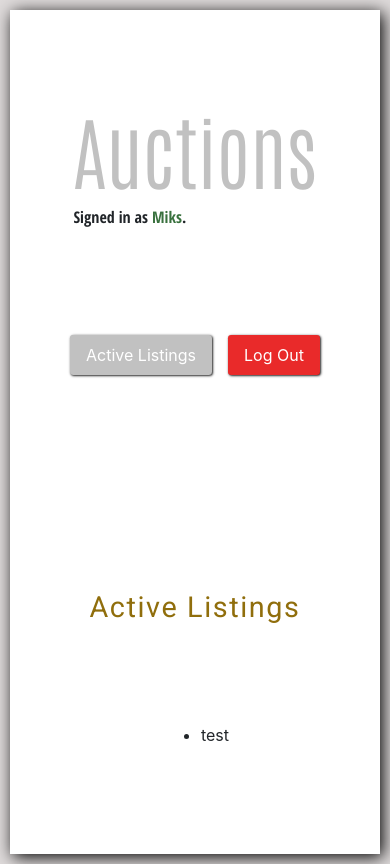
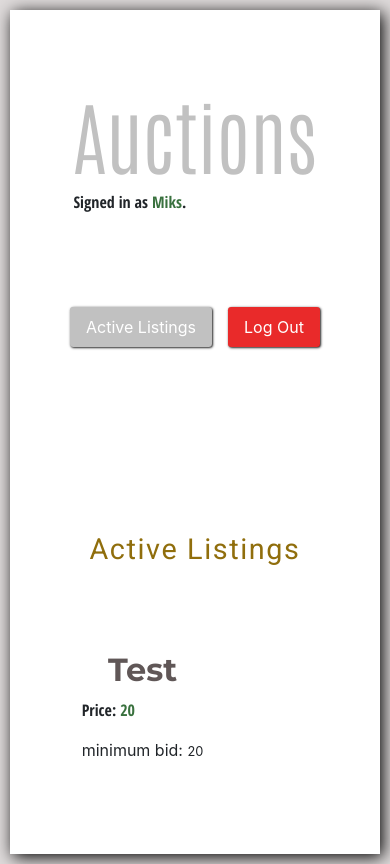
Before and after one commit to TheOverwatchh/commerce, a Django app: page / in a window 390 px wide. Run offline with Django 3.2, Linux system fonts and the light colour scheme; a user stored in the database is signed in; data comes from the database, SQL or seed files in the repository; both versions use the stored data as it was after the commit; some libraries are stand-ins or nearby versions; some web fonts are replaced.

Commit message:
styling li 0.5.

```diff
--- a/auctions/admin.py
+++ b/auctions/admin.py
@@ -6,3 +6,4 @@
 
 
 # superuser id: Miks password: micael123
+# superuser id: MicaelTargino password: access2000
--- /dev/null
+++ b/auctions/static/auctions/auctionlist.css
@@ -0,0 +1,17 @@
+.auctionTable .auctionRow {
+  padding-right: 10rem;
+  display: flex;
+  flex-direction: column;
+  align-items: start;
+  justify-content: space-between;
+}
+.auctionTable .auctionRow h4 {
+  font-family: Montserrat, sans-serif;
+  text-transform: capitalize;
+  font-weight: 700;
+  font-size: 2rem;
+  color: #605757;
+  align-self: center;
+}
+
+/*# sourceMappingURL=auctionlist.css.map */
--- /dev/null
+++ b/auctions/static/auctions/auctionlist.scss
@@ -0,0 +1,18 @@
+.auctionTable {
+    .auctionRow {
+        padding-right: 10rem;
+        display: flex;
+        flex-direction: column;
+        align-items: start;
+        justify-content: space-between;
+
+        h4 {
+            font-family: Montserrat, sans-serif;
+            text-transform: capitalize;
+            font-weight: 700;
+            font-size: 2rem;
+            color: #605757;
+             align-self: center;
+        }
+    }
+}
--- a/auctions/static/auctions/global.css
+++ b/auctions/static/auctions/global.css
@@ -46,7 +46,7 @@
 body .container .menuLink:hover {
   background: #b4b4b4;
 }
-body .btn-secondary {
+body .container .btn-secondary {
   background: #c1c1c1;
   border-radius: 0.2rem;
   border: none;
@@ -58,6 +58,12 @@
   box-shadow: 0.12rem 0.12rem 0.5rem black;
   margin-bottom: 0.5rem;
 }
-body .btn-secondary:hover {
+body .container .btn-secondary:hover {
   background: #b4b4b4;
 }
+body div.auctionTable .auctionRow {
+  display: flex;
+  flex-direction: column;
+  align-items: center;
+  justify-content: space-between;
+}
--- a/auctions/static/auctions/global.scss
+++ b/auctions/static/auctions/global.scss
@@ -50,9 +50,6 @@
                 background: #b4b4b4;
              }
         }
-
-    }
-
         .btn-secondary {
             background: #c1c1c1;
             border-radius: .2rem;
@@ -69,4 +66,9 @@
                 background: #b4b4b4;
             }
         }
+
+        li {
+
         }
+    }
+}
--- a/auctions/templates/auctions/index.html
+++ b/auctions/templates/auctions/index.html
@@ -40,7 +40,19 @@
         <h2>Active Listings</h2>
         <ul>
             {% for auction in auctions %}
-            <li>{{auction.title}}</li>
+            <li style="list-style: none;" class="auctionTable">
+                <div class="row">
+                    <div class="col-md-5 d-none d-md-block">
+                        <img src="{{ auction.img_url }}" alt="">
+                    </div>
+                    <div class="col-md-5 auctionRow">
+                        <h4>{{ auction.title }}</h4>
+                        <p>Price: <strong>{{ auction.current_price }}</strong></p>
+                        <span>minimum bid: <small>{{ auction.starting_bid }}</small></span>
+                    </div>
+                </div>
+
+            </li>
             {% endfor %}
         </ul>
     {% else %}
@@ -51,7 +63,6 @@
 {% endblock %}
 
 
-<!--  style the css -->
-<!-- already styled the index/login page (merged both), deleted the login.html (not needed anymore), changed the majority code from layout.html to index.html, due to optimization -->
-<!-- next style the logged page -->
-<!-- create model for the products and etc -->
+
+<!-- started styling the Li of auction, but needs to finish the styling. (just needs the span and a button to visualize the entry.) -->
+<!-- to style in production, use sass --watch auctionlist.scss auctionlist.css -->
--- a/auctions/templates/auctions/layout.html
+++ b/auctions/templates/auctions/layout.html
@@ -6,11 +6,13 @@
         <title>{% block title %}Auctions{% endblock %}</title>
         <link rel="stylesheet" href="https://stackpath.bootstrapcdn.com/bootstrap/4.4.1/css/bootstrap.min.css" integrity="sha384-Vkoo8x4CGsO3+Hhxv8T/Q5PaXtkKtu6ug5TOeNV6gBiFeWPGFN9MuhOf23Q9Ifjh" crossorigin="anonymous">
         <link href="{% static 'auctions/global.css' %}" rel="stylesheet">
+        <link href="{% static 'auctions/auctionlist.css' %}" rel="stylesheet">
         <link rel="preconnect" href="https://fonts.gstatic.com">
+        <link href="https://fonts.googleapis.com/css2?family=Montserrat:wght@300;400;500;600;700&display=swap" rel="stylesheet">
         <link href="https://fonts.googleapis.com/css2?family=Antonio:wght@200;400;600&display=swap" rel="stylesheet">
         <link href="https://fonts.googleapis.com/css2?family=Roboto:wght@100;300;400;700&display=swap" rel="stylesheet">
         <link href="https://fonts.googleapis.com/css2?family=Zen+Dots&display=swap" rel="stylesheet">
-        <link href="https://fonts.googleapis.com/css2?family=Open+Sans+Condensed:ital,wght@0,300;0.400;0,700;1,300&display=swap" rel="stylesheet">
+        <link href="https://fonts.googleapis.com/css2?family=Open+Sans+Condensed:ital,wght@0,300;0,400;0,700;1,300&display=swap" rel="stylesheet">
     </head>
     <body>
        <div class="container">
@@ -29,5 +31,6 @@
             location.href = "/";
             };
             </script>
+        </div>
     </body>
 </html>
```
Also changed, not shown: db.sqlite3, 1 other file. Lines whose indentation alone changed are shown as unchanged.
